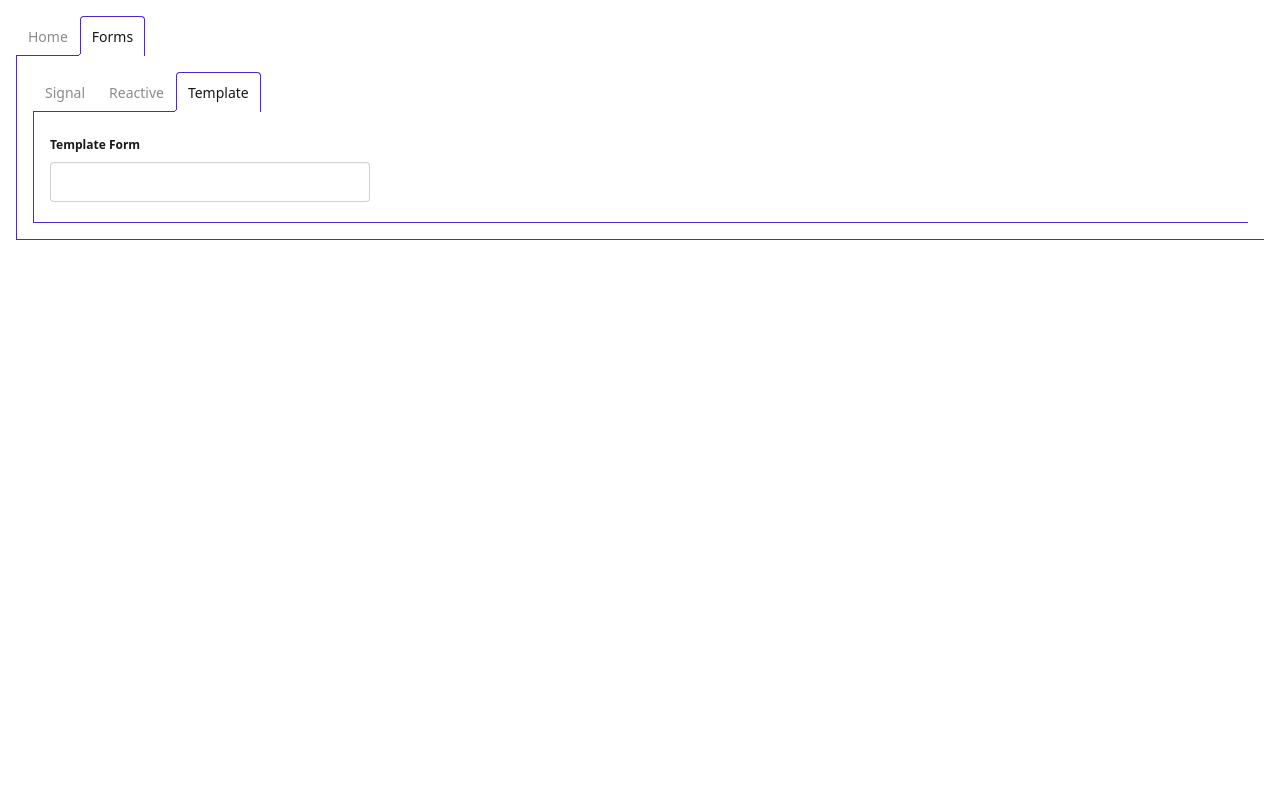
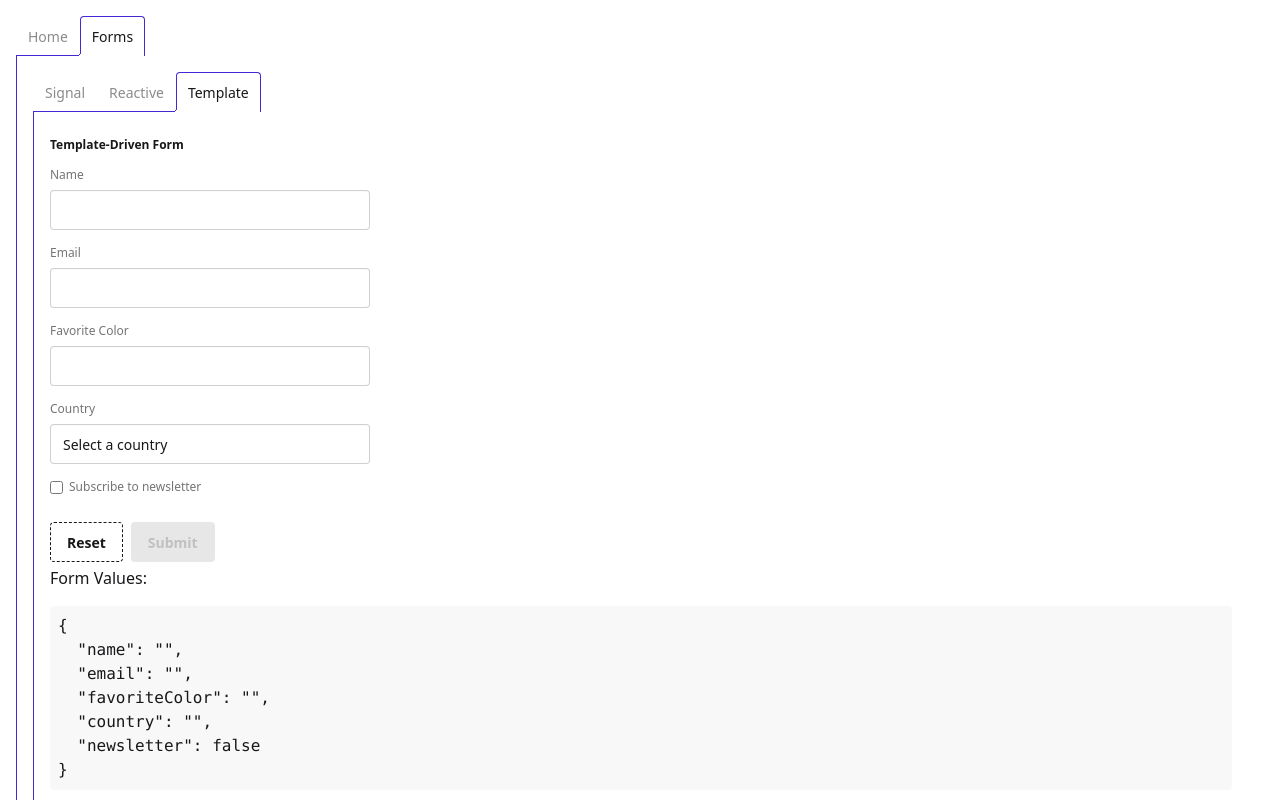
Before and after one commit to matheus-alpe/angular-forms-practices, an Angular app: page /forms/template in a window 1280 px wide. Shown: the top 800 px of the page. Built offline with nearby package versions, Linux system fonts and the light colour scheme.

Commit message:
feat: reactive and template forms

```diff
--- /dev/null
+++ b/src/app/routing/forms/reactive/forbidden-name.directive.ts
@@ -0,0 +1,8 @@
+import { AbstractControl, ValidationErrors, ValidatorFn } from '@angular/forms';
+
+export function forbiddenNameValidator(nameRe: RegExp): ValidatorFn {
+  return (control: AbstractControl): ValidationErrors | null => {
+    const forbidden = nameRe.test(control.value);
+    return forbidden ? { forbiddenName: { value: control.value } } : null;
+  };
+}
--- a/src/app/routing/forms/reactive/reactive.html
+++ b/src/app/routing/forms/reactive/reactive.html
@@ -1,12 +1,89 @@
-<form>
+<form [formGroup]="profileForm" (submit)="onSubmit()">
   <fieldset class="fieldset">
-    <legend class="fieldset-legend">Favorite Color</legend>
+    <label for="name" class="fieldset-label">Name ({{ name.status }})</label>
     <input
-      id="favorite-color"
-      name="favorite-color"
+      id="name"
       type="text"
       class="input"
-      [formControl]="favoriteColorControl"
+      formControlName="name"
+      [class.input-error]="name.invalid && (name.dirty || name.touched)"
     />
+    @if (name.invalid && (name.dirty || name.touched)) {
+      {{ profileForm.errors | json }}
+      <div class="alert alert-error">
+        @if (name.hasError('required')) {
+          <div>Name is required.</div>
+        }
+        @if (name.hasError('minlength')) {
+          <div>Name must be at least 4 characters long.</div>
+        }
+        @if (name.hasError('forbiddenName')) {
+          <div>Name cannot be Bob.</div>
+        }
+
+        @if (name.hasError('sameName')) {
+          <div>Name and Last Name cannot be the same.</div>
+        }
+      </div>
+    }
   </fieldset>
+
+  <fieldset class="fieldset">
+    <label for="last" class="fieldset-label">Last Name</label>
+    <input id="last" type="text" class="input" formControlName="lastName" />
+    @if (
+      profileForm.invalid &&
+      (profileForm.dirty || profileForm.touched) &&
+      profileForm.hasError('sameName')
+    ) {
+      <div class="alert alert-error">
+        <div>Name and Last Name cannot be the same.</div>
+      </div>
+    }
+  </fieldset>
+
+  <div formArrayName="aliases">
+    @for (alias of aliases.controls; track $index; let i = $index) {
+      <fieldset class="fieldset">
+        <label for="alias-{{ i }}" class="fieldset-label">Alias [{{ i + 1 }}]</label>
+        <input id="alias-{{ i }}" type="text" class="input" [formControlName]="i" />
+      </fieldset>
+    }
+    <button type="button" class="btn btn-neutral btn-xs" (click)="addAlias()">Add Alias</button>
+  </div>
+
+  <div formGroupName="address">
+    <fieldset class="fieldset">
+      <label for="street" class="fieldset-label">Street</label>
+      <input id="street" type="text" class="input" formControlName="street" />
+    </fieldset>
+
+    <fieldset class="fieldset">
+      <label for="city" class="fieldset-label">City</label>
+      <input id="city" type="text" class="input" formControlName="city" />
+    </fieldset>
+  </div>
+
+  <div class="card-actions mt-4">
+    <button type="reset" class="btn btn-dash">Reset</button>
+
+    <button type="submit" class="btn btn-primary" [disabled]="profileForm.invalid">Submit</button>
+  </div>
 </form>
+
+<div class="divider"></div>
+
+<div class="join mb-4">
+  <button class="btn btn-info" (click)="patchValue()">Patch Value</button>
+  <button class="btn btn-success" (click)="updateValue()">Update Value</button>
+  <button class="btn btn-secondary" (click)="reset()">Reset</button>
+</div>
+
+<p>Form Value:</p>
+<pre class="my-4 p-2 bg-base-200 rounded">{{ profileForm.value | json }}</pre>
+
+<p>Form Status:</p>
+<pre class="my-4 p-2 bg-base-200 rounded">{{ profileForm.status | json }}</pre>
+
+<p>Form Errors:</p>
+<pre class="my-4 p-2 bg-base-200 rounded">{{ profileForm.errors | json }}</pre>
--- a/src/app/routing/forms/reactive/reactive.ts
+++ b/src/app/routing/forms/reactive/reactive.ts
@@ -1,12 +1,89 @@
-import { Component } from '@angular/core';
-import { FormControl, ReactiveFormsModule } from '@angular/forms';
+import { JsonPipe } from '@angular/common';
+import { Component, inject } from '@angular/core';
+import {
+  FormArray,
+  FormBuilder,
+  FormControl,
+  ReactiveFormsModule,
+  StatusChangeEvent,
+  Validators,
+} from '@angular/forms';
+import { filter } from 'rxjs';
+import { forbiddenNameValidator } from './forbidden-name.directive';
+import { sameNameDirective } from './same-name.directive';
 
 @Component({
   selector: 'app-form-reactive',
-  imports: [ReactiveFormsModule],
+  imports: [ReactiveFormsModule, JsonPipe],
   templateUrl: './reactive.html',
-  styleUrl: './reactive.css',
 })
 export class Reactive {
-  favoriteColorControl = new FormControl('');
+  private formBuilder = inject(FormBuilder);
+
+  profileForm = this.formBuilder.nonNullable.group(
+    {
+      name: ['', [Validators.required, Validators.minLength(2), forbiddenNameValidator(/bob/i)]],
+      lastName: [''],
+      aliases: this.formBuilder.nonNullable.array([['']]),
+      address: this.formBuilder.nonNullable.group({
+        street: [''],
+        city: [''],
+      }),
+    },
+    {
+      validators: [sameNameDirective],
+    },
+  );
+
+  get name() {
+    return this.profileForm.get('name') as FormControl;
+  }
+
+  get aliases() {
+    return this.profileForm.get('aliases') as FormArray;
+  }
+
+  constructor() {
+    this.profileForm.events
+      .pipe(filter((e) => e instanceof StatusChangeEvent))
+      .subscribe((e) => console.log(e));
+  }
+
+  onSubmit() {
+    console.log(this.profileForm.value);
+    this.reset();
+  }
+
+  patchValue() {
+    this.profileForm.patchValue({
+      name: 'Matt',
+      address: {
+        city: 'Palhoça',
+      },
+    });
+  }
+
+  updateValue() {
+    this.profileForm.setValue(
+      {
+        name: 'Matheus',
+        lastName: 'Alpe',
+        address: {
+          street: 'Rua das Flores, 123',
+          city: 'Florianópolis',
+        },
+        aliases: this.formBuilder.nonNullable.array([this.formBuilder.nonNullable.control('Matt')])
+          .value,
+      },
+      { emitEvent: false },
+    );
+  }
+
+  addAlias() {
+    this.aliases.push(this.formBuilder.control(''));
+  }
+
+  reset() {
+    this.profileForm.reset();
+  }
 }
--- /dev/null
+++ b/src/app/routing/forms/reactive/same-name.directive.ts
@@ -0,0 +1,14 @@
+import { AbstractControl, ValidationErrors, ValidatorFn } from '@angular/forms';
+
+export const sameNameDirective: ValidatorFn = (
+  control: AbstractControl,
+): ValidationErrors | null => {
+  const name = control.get('name');
+  const lastName = control.get('lastName');
+
+  if (!name || !name.value || !lastName || !lastName.value) {
+    return null;
+  }
+
+  return name.value == lastName.value ? { sameName: true } : null;
+};
--- a/src/app/routing/forms/template/template.html
+++ b/src/app/routing/forms/template/template.html
@@ -1,13 +1,104 @@
-<form>
+<form #templateForm="ngForm" (submit)="onSubmit(templateForm)">
   <fieldset class="fieldset">
-    <legend class="fieldset-legend">Template Form</legend>
+    <legend class="fieldset-legend">Template-Driven Form</legend>
 
-    <input
-      id="favorite-color"
-      name="favorite-color"
-      type="text"
-      class="input"
-      [(ngModel)]="favoriteColor"
-    />
+    <fieldset class="fieldset">
+      <label for="name" class="fieldset-label">Name</label>
+      <input
+        id="name"
+        name="name"
+        type="text"
+        class="input"
+        [(ngModel)]="user().name"
+        required
+        #name="ngModel"
+      />
+      @if (submitted() && name.invalid) {
+        <span class="error">Name is required</span>
+      }
+    </fieldset>
+
+    <fieldset class="fieldset">
+      <label for="email" class="fieldset-label">Email</label>
+      <input
+        id="email"
+        name="email"
+        type="email"
+        class="input"
+        [(ngModel)]="user().email"
+        required
+        email
+        #email="ngModel"
+      />
+      @if (submitted() && email.invalid) {
+        @if (email.errors?.['required']) {
+          <span class="error">Email is required</span>
+        }
+        @if (email.errors?.['email']) {
+          <span class="error">Please enter a valid email</span>
+        }
+      }
+    </fieldset>
+
+    <fieldset class="fieldset">
+      <label for="favorite-color" class="fieldset-label">Favorite Color</label>
+      <input
+        id="favorite-color"
+        name="favoriteColor"
+        type="text"
+        class="input"
+        [(ngModel)]="user().favoriteColor"
+      />
+    </fieldset>
+
+    <fieldset class="fieldset">
+      <label for="country" class="fieldset-label">Country</label>
+      <select
+        id="country"
+        name="country"
+        class="input"
+        [(ngModel)]="user().country"
+        required
+        #country="ngModel"
+      >
+        <option value="" disabled>Select a country</option>
+        @for (c of countries; track c.code) {
+          <option [value]="c.code">{{ c.name }}</option>
+        }
+      </select>
+      @if (submitted() && country.invalid) {
+        <span class="error">Country is required</span>
+      }
+    </fieldset>
+
+    <fieldset class="fieldset">
+      <label for="newsletter" class="fieldset-label">
+        <input id="newsletter" name="newsletter" type="checkbox" [(ngModel)]="user().newsletter" />
+        Subscribe to newsletter
+      </label>
+    </fieldset>
+
+    @if (submitted() && submitMessage()) {
+      <div class="message">{{ submitMessage() }}</div>
+    }
+
+    <div class="card-actions mt-4">
+      <button type="reset" class="btn btn-dash" (click)="reset(templateForm)">Reset</button>
+      <button type="submit" class="btn btn-primary" [disabled]="templateForm.invalid">
+        Submit
+      </button>
+    </div>
   </fieldset>
+
+  <p>Form Values:</p>
+  <pre class="my-4 p-2 bg-base-200 rounded">{{ templateForm.value | json }}</pre>
+
+  <p>Form Errors:</p>
+  <pre class="my-4 p-2 bg-base-200 rounded">{{ templateForm.errors | json }}</pre>
+
+  <p>Form Errors:</p>
+  <pre class="my-4 p-2 bg-base-200 rounded">{{ templateForm.errors | json }}</pre>
+
+  <p>Form Invalid:</p>
+  <pre class="my-4 p-2 bg-base-200 rounded">{{ templateForm.invalid | json }}</pre>
 </form>
--- a/src/app/routing/forms/template/template.ts
+++ b/src/app/routing/forms/template/template.ts
@@ -1,12 +1,59 @@
+import { JsonPipe } from '@angular/common';
 import { Component, signal } from '@angular/core';
-import { FormsModule } from '@angular/forms';
+import { FormsModule, NgForm } from '@angular/forms';
+
+interface User {
+  name: string;
+  email: string;
+  favoriteColor: string;
+  country: string;
+  newsletter: boolean;
+}
 
 @Component({
   selector: 'app-form-template',
-  imports: [FormsModule],
+  imports: [FormsModule, JsonPipe],
   templateUrl: './template.html',
   styleUrl: './template.css',
 })
 export class Template {
-  favoriteColor = signal('');
+  user = signal<User>({
+    name: '',
+    email: '',
+    favoriteColor: '',
+    country: '',
+    newsletter: false,
+  });
+
+  submitted = signal(false);
+  submitMessage = signal('');
+
+  countries = [
+    { code: 'br', name: 'Brazil' },
+    { code: 'us', name: 'United States' },
+    { code: 'ca', name: 'Canada' },
+  ];
+
+  onSubmit(form: NgForm) {
+    this.submitted.set(true);
+    if (form.valid) {
+      this.submitMessage.set(`Form submitted! User: ${this.user().name}`);
+      console.log('Form Value:', this.user());
+    } else {
+      this.submitMessage.set('Please fix the errors above');
+    }
+  }
+
+  reset(form: NgForm) {
+    form.resetForm();
+    this.user.set({
+      name: '',
+      email: '',
+      favoriteColor: '',
+      country: '',
+      newsletter: false,
+    });
+    this.submitted.set(false);
+    this.submitMessage.set('');
+  }
 }
```
Also changed, not shown: src/app/routing/forms/reactive/reactive.css (deleted).
